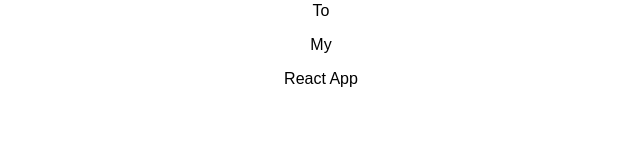
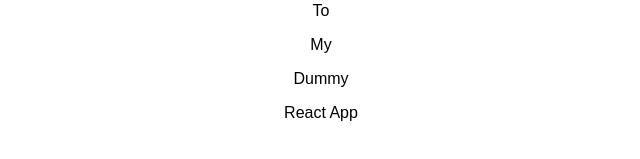
Before and after one commit to Usheninte/react-js-app, a React (Create React App) app: page / in a window 1280 px wide. Shown: the part 297-456 px from the top of the page, without its empty margins (319-959 px from the left). Built offline with nearby package versions, Linux system fonts and the light colour scheme.

Commit message:
knowledge++ in React coding

```diff
--- a/src/App.js
+++ b/src/App.js
@@ -8,9 +8,9 @@ class App extends Component {
     console.log('mounted');
   }
 
-  alertUser() {
+  /* alertUser() {
     alert("I am Usheninte, The African!");
-  }
+  } */
 
   render() {
 
@@ -18,7 +18,7 @@ class App extends Component {
       textAlign: 'center'
     };
 
-    const salutation = ['Welcome', 'To', 'My', 'React App'].map(greet => {
+    const salutation = ['Welcome', 'To', 'My', 'Dummy', 'React App'].map(greet => {
       return <p key={greet}>{greet}</p>;
     });
 
@@ -27,8 +27,8 @@ class App extends Component {
         <h1>Hello</h1>
         <br />
         <h3>My name is</h3>
-        {/* <button onClick={() => { console.log("I am Usheninte, The African!") }}> */}
-        <button onClick={this.alertUser}>
+        <button onClick={() => { alert("I am Usheninte, The African!") }}>
+        {/* <button onClick={this.alertUser}> */}
           <h3><Name /></h3>
         </button>
         <br /><br /><br />
```
